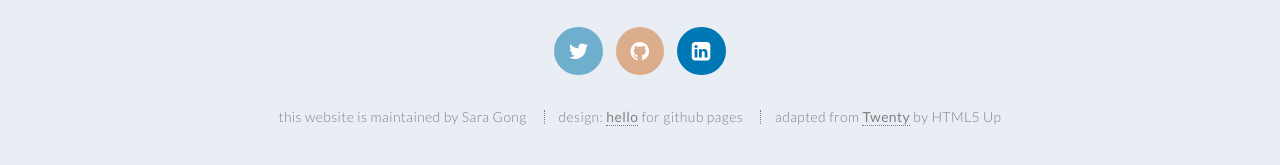
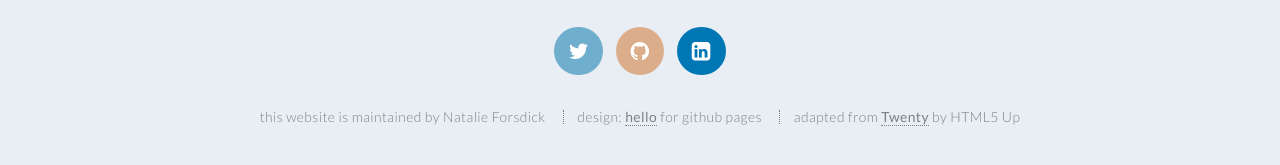
Before and after one commit to natforsdick/natforsdick.github.io, a Jekyll site: the page built from index.md, in a window 1280 px wide and 900 px high, scrolled down 5491 px. Shown: the part 707-872 px from the top of the window. Built offline with Jekyll 4.4.1, drawn with Linux system fonts in a browser that asks for light colours; part of the change alters nothing that is shown.

Commit message:
Update _config.yaml with own details

```diff
--- a/_config.yml
+++ b/_config.yml
@@ -1,10 +1,10 @@
 # _config.yml
 
 # required, replace with your own information -----
-title: Hello for Github Pages
-author: Sara Gong
+title: Natalie Forsdick, PhD
+author: Natalie Forsdick
 description: >
-  A minimalist template for designing a personal GitHub Pages website - without typing a single line of code.
+  Postdoctoral research fellow
 baseurl: ""
 
 plugins:
```
